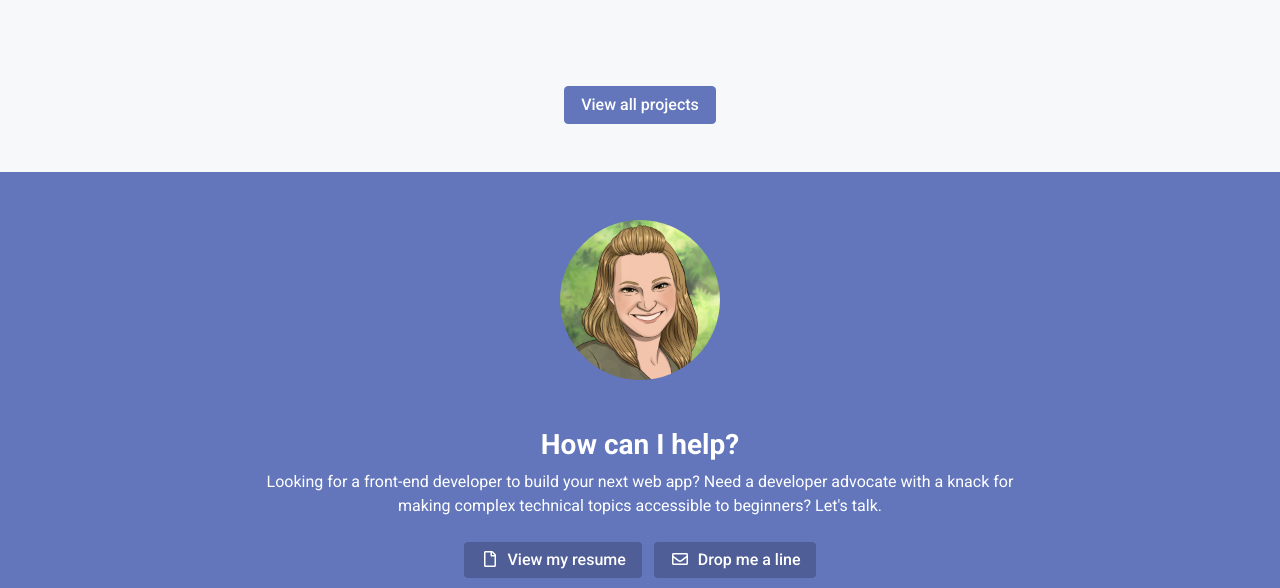
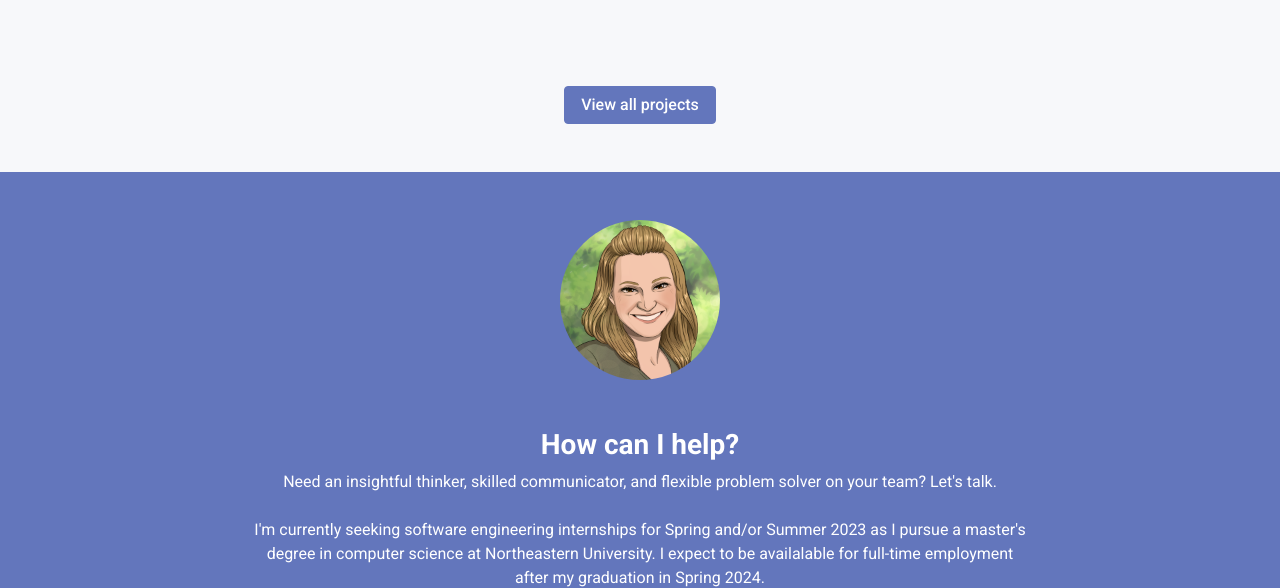
Before and after one commit to terichadbourne/terichadbourne.github.io, a website: page project-ecommerce.html in a window 1280 px wide. Shown: the part 2069-2657 px from the top of the page. Drawn offline with Linux system fonts and the light colour scheme.

Commit message:
update footer text

```diff
--- a/project-ecommerce.html
+++ b/project-ecommerce.html
@@ -270,8 +270,11 @@
             </div>
             <h3 class="section-title font-weight-bold text-center mb-2">How can I help?</h3>
             <div class="section-intro mx-auto text-center mb-4">
-                Looking for a front-end developer to build your next web app? Need a developer advocate with a knack for
-                making complex technical topics accessible to beginners? Let's talk.
+              Need an insightful thinker, skilled communicator, and flexible
+              problem solver on your team? Let's talk. <br><br>
+              I'm currently seeking software engineering internships for Spring and/or Summer 2023
+              as I pursue a master's degree in computer science at Northeastern University. I expect to be
+              availalable for full-time employment after my graduation in Spring 2024.
             </div>
 
             <div class="text-center mb-3">
```
Also changed, not shown: index.html (+5 -2 lines), project-offline-first-blog-tracker.html (+5 -2 lines), project-protoschool.html (+5 -2 lines), project-tic-tac-toe.html (+5 -2 lines), project-toilet-transcripts.html (+5 -2 lines), project-unscheduler.html (+5 -2 lines).
